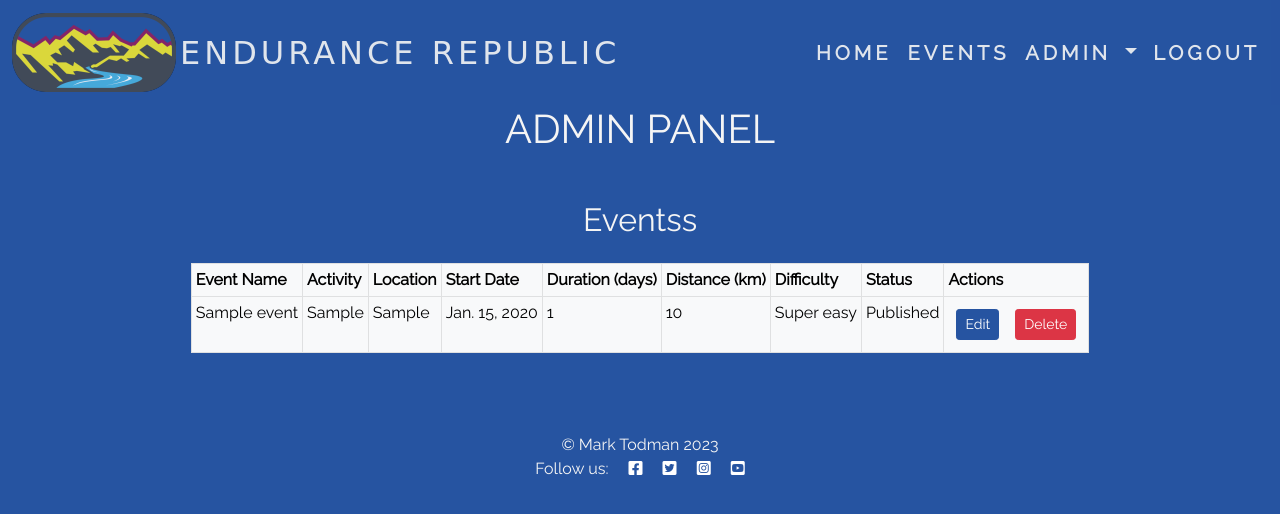
After one commit to marktodman/endurance-republic, a Django app: page /events/admin_panel/ in a window 1280 px wide. The commit adds this page. Shown: the top 514 px of the page. Run offline with Django 3.2, Linux system fonts and the light colour scheme; a user stored in the database is signed in; tables that the repository leaves empty hold one stand-in row (values such as "Sample post"); some libraries are stand-ins or nearby versions; some web fonts are replaced.

Commit message:
feat: Add admin panel page

```diff
--- /dev/null
+++ b/events/templates/events/admin_panel.html
@@ -0,0 +1,56 @@
+{% extends "base.html" %}
+
+{% load crispy_forms_tags %}
+
+{% block content %}
+<h1 class="text-center text-uppercase">Admin Panel</h1>
+<div class="container mt-4">
+    <div class="row justify-content-md-center">
+        <div class="col-md-auto">
+            <!-- Table of all Routes in Database with Edit and Delete functionality -->
+            <div class="container mt-4">
+                <div class="row justify-content-md-center">
+                    <div class="col-md-auto">
+                        <h2 class="text-center">Eventss</h2>
+                        <div class="table-responsive">
+                            <table class="table table-sm table-hover table-bordered table-light mt-3 mb-3">
+                                <thead>
+                                    <tr>
+                                        <th scope="col">Event Name</th>
+                                        <th scope="col">Activity</th>
+                                        <th scope="col">Location</th>
+                                        <th scope="col">Start Date</th>
+                                        <th scope="col">Duration (days)</th>
+                                        <th scope="col">Distance (km)</th>
+                                        <th scope="col">Difficulty</th>
+                                        <th scope="col">Status</th>
+                                        <th scope="col">Actions</th>
+                                    </tr>
+                                </thead>
+                                <tbody>
+                                    {% for event in events %}
+                                    <tr>
+                                        <td>{{ event.name}}</td>
+                                        <td>{{ event.activity }}</td>
+                                        <td>{{ event.location }}</td>
+                                        <td>{{ event.date }}</td>
+                                        <td>{{ event.distance }}</td>
+                                        <td>{{ event.duration }}</td>
+                                        <td>{{ event.get_difficulty_display }}</td>
+                                        <td>{{ event.get_published_status_display }}</td>
+                                        <td><a class="btn btn-secondary btn-sm m-2"
+                                                href="#" role="button">Edit</a><a
+                                                class="btn btn-danger btn-sm m-2"
+                                                href="#" role="button">Delete</a></td>
+                                    </tr>
+                                    {% endfor %}
+                                </tbody>
+                            </table>
+                        </div>
+                    </div>
+                </div>
+            </div>
+        </div>
+    </div>
+</div>
+{% endblock %}
--- a/events/urls.py
+++ b/events/urls.py
@@ -4,4 +4,5 @@ from django.urls import path
 
 urlpatterns = [
     path('', views.EventList.as_view(), name='events'),
+    path('admin_panel/', views.admin_panel, name='admin-panel'),
 ]
--- a/events/views.py
+++ b/events/views.py
@@ -9,3 +9,24 @@ class EventList(ListView):
     model = Event
     queryset = Event.objects.filter(published_status=1).order_by('date')
     template_name = 'events/events.html'
+
+
+# Admin Panel
+def admin_panel(request):
+    """Superuser can view all events on the database from the frontend"""
+
+    # This page can only be accessed by a superuser
+    if request.user.is_superuser:
+        events = Event.objects.all()
+
+        context = {
+                'events': events,
+                }
+
+        return render(request, 'events/admin_panel.html', context)
+
+    # For non-superusers trying to access the page
+    else:
+        messages.success(request, (
+            'Access denied. Please sign in as an admin.'))
+        return redirect('home')
--- a/templates/base.html
+++ b/templates/base.html
@@ -86,7 +86,7 @@
                             Admin
                         </a>
                         <ul class="dropdown-menu dropdown-menu-end" aria-labelledby="navbarScrollingDropdown1">
-                            <li><a class="dropdown-item" href="#">Admin Panel</a>
+                            <li><a class="dropdown-item" href="{% url 'admin-panel' %}">Admin Panel</a>
                             </li>
                             <li><a class="dropdown-item" href="#">Add Event</a>
                         </ul>
```
